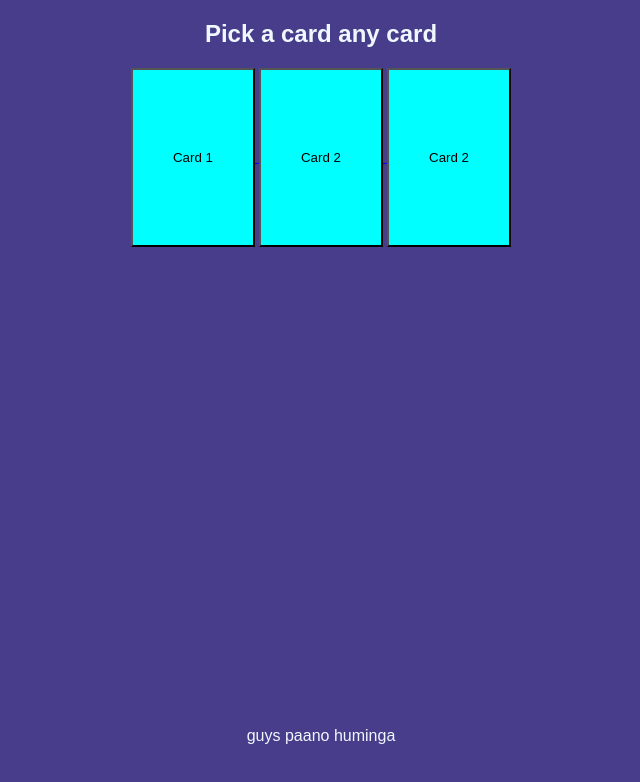
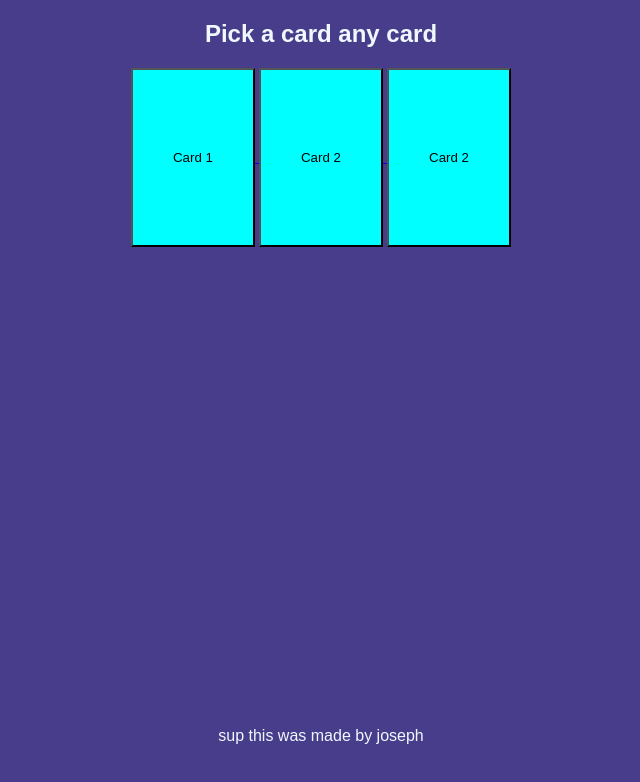
Before and after one commit to jwspio/jwspio.github.io, a plain HTML site: page index.html in a window 1280 px wide. Shown: the whole page, without its empty margins (319-959 px from the left). Drawn offline with Linux system fonts and the light colour scheme.

Commit message:
Update index.html

```diff
--- a/index.html
+++ b/index.html
@@ -23,7 +23,7 @@
         <button class="btn btn-2">Card 2</button>
     </a>
     </article>
-    <p class="rndmwrds">guys paano huminga</p>
+    <p class="rndmwrds">sup this was made by joseph</p>
 
 </body>
 </html>
```
